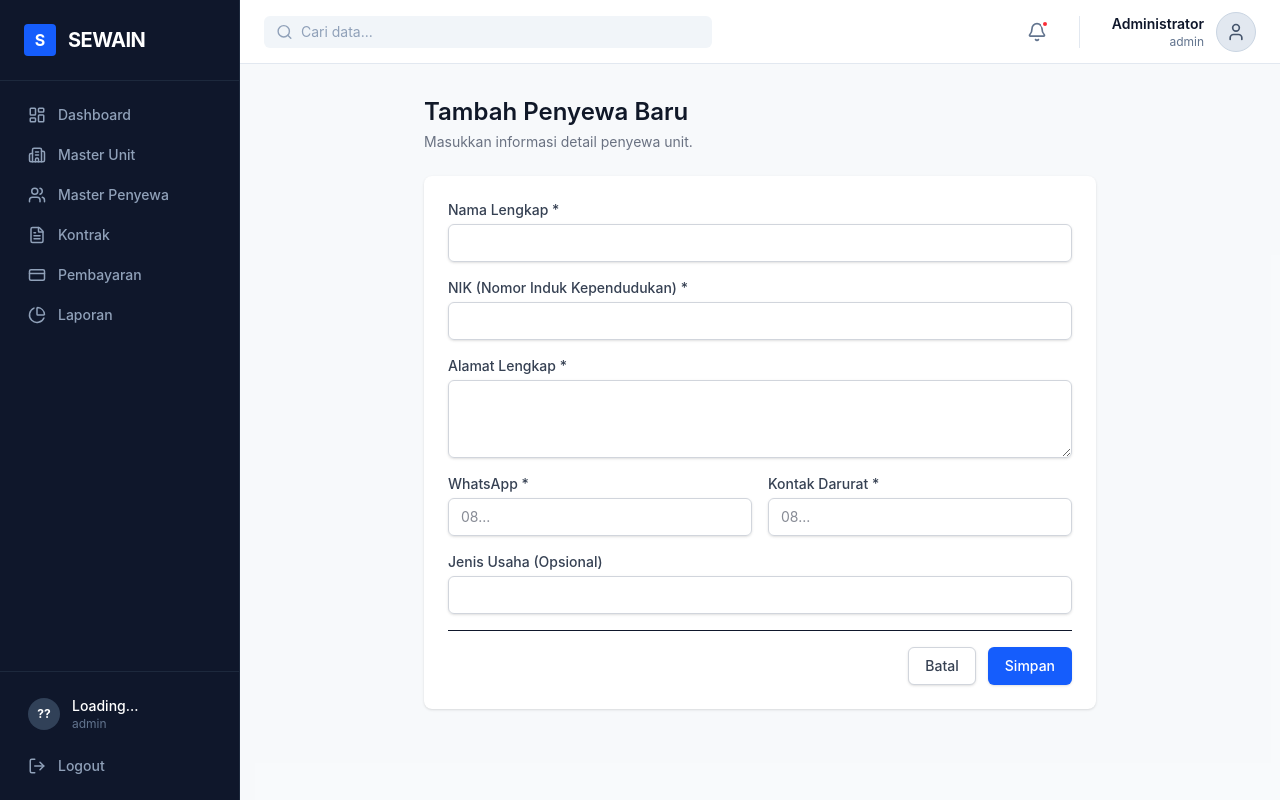
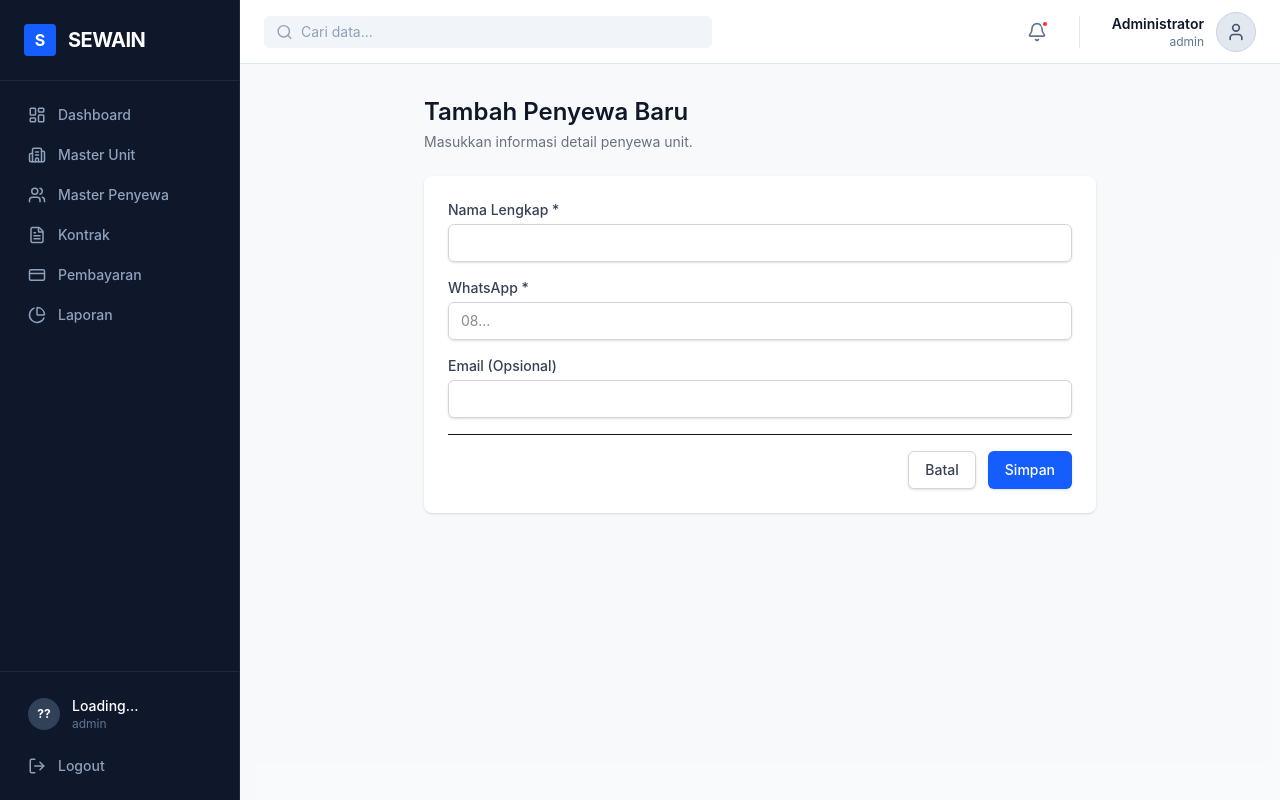
Before and after one commit to andiewirrawan/sewain1, a Next.js app: page /penyewa/tambah in a window 1280 px wide. Built offline with nearby package versions, Linux system fonts and the light colour scheme; sample sign-in values are in the browser's storage.

Commit message:
refactor(penyewa): simplify contact fields and add logging
- Replace NIK, address, and business fields with email in forms.
- Cleanup code and add error logging for database operations.
- Add initial RLS setup script skeleton.

```diff
--- a/app/api/penyewa/route.ts
+++ b/app/api/penyewa/route.ts
@@ -17,8 +17,7 @@ export async function GET(request: Request) {
         kontrak_sewa (
           status_kontrak,
           unit (
-            kode_unit,
-
+            kode_unit
           )
         )
       `)
@@ -73,6 +72,7 @@ export async function POST(request: Request) {
       .single();
 
     if (error) {
+      console.error('Supabase INSERT error:', error);
       return NextResponse.json({ message: error.message }, { status: 500 });
     }
 
--- a/app/penyewa/[id]/edit/page.tsx
+++ b/app/penyewa/[id]/edit/page.tsx
@@ -13,11 +13,8 @@ export default function EditPenyewaPage() {
   const [fetching, setFetching] = useState(true);
   const [formData, setFormData] = useState({
     nama: '',
-    nik: '',
-    alamat: '',
     whatsapp: '',
-    kontak_darurat: '',
-    jenis_usaha: ''
+    email: ''
   });
 
   useEffect(() => {
@@ -38,11 +35,8 @@ export default function EditPenyewaPage() {
       const data = await res.json();
       setFormData({
         nama: data.nama || '',
-        nik: data.nik || '',
-        alamat: data.alamat || '',
         whatsapp: data.whatsapp || '',
-        kontak_darurat: data.kontak_darurat || '',
-        jenis_usaha: data.jenis_usaha || ''
+        email: data.email || ''
       });
     } catch (error) {
       console.error(error);
@@ -110,62 +104,24 @@ export default function EditPenyewaPage() {
           </div>
 
           <div>
-            <label className="block text-sm font-medium text-gray-700">NIK (Nomor Induk Kependudukan) *</label>
+            <label className="block text-sm font-medium text-gray-700">WhatsApp *</label>
             <input
               type="text"
-              name="nik"
+              name="whatsapp"
               required
-              value={formData.nik}
+              value={formData.whatsapp}
               onChange={handleChange}
               className="mt-1 block w-full rounded-md border-gray-300 shadow-sm focus:border-blue-500 focus:ring-blue-500 sm:text-sm border py-2 px-3"
+              placeholder="08..."
             />
           </div>
 
           <div>
-            <label className="block text-sm font-medium text-gray-700">Alamat Lengkap *</label>
-            <textarea
-              name="alamat"
-              required
-              rows={3}
-              value={formData.alamat}
-              onChange={handleChange}
-              className="mt-1 block w-full rounded-md border-gray-300 shadow-sm focus:border-blue-500 focus:ring-blue-500 sm:text-sm border py-2 px-3"
-            />
-          </div>
-
-          <div className="grid grid-cols-1 gap-4 sm:grid-cols-2">
-            <div>
-              <label className="block text-sm font-medium text-gray-700">WhatsApp *</label>
-              <input
-                type="text"
-                name="whatsapp"
-                required
-                value={formData.whatsapp}
-                onChange={handleChange}
-                className="mt-1 block w-full rounded-md border-gray-300 shadow-sm focus:border-blue-500 focus:ring-blue-500 sm:text-sm border py-2 px-3"
-                placeholder="08..."
-              />
-            </div>
-            <div>
-              <label className="block text-sm font-medium text-gray-700">Kontak Darurat *</label>
-              <input
-                type="text"
-                name="kontak_darurat"
-                required
-                value={formData.kontak_darurat}
-                onChange={handleChange}
-                className="mt-1 block w-full rounded-md border-gray-300 shadow-sm focus:border-blue-500 focus:ring-blue-500 sm:text-sm border py-2 px-3"
-                placeholder="08..."
-              />
-            </div>
-          </div>
-
-          <div>
-            <label className="block text-sm font-medium text-gray-700">Jenis Usaha (Opsional)</label>
+            <label className="block text-sm font-medium text-gray-700">Email (Opsional)</label>
             <input
-              type="text"
-              name="jenis_usaha"
-              value={formData.jenis_usaha}
+              type="email"
+              name="email"
+              value={formData.email}
               onChange={handleChange}
               className="mt-1 block w-full rounded-md border-gray-300 shadow-sm focus:border-blue-500 focus:ring-blue-500 sm:text-sm border py-2 px-3"
             />
--- a/app/penyewa/page.tsx
+++ b/app/penyewa/page.tsx
@@ -145,7 +145,6 @@ export default function PenyewaPage() {
                   >
                     <td className="px-6 py-4 whitespace-nowrap">
                       <div className="text-sm font-medium text-gray-900">{p.nama}</div>
-                      <div className="text-sm text-gray-500">{p.nik}</div>
                     </td>
                     <td className="px-6 py-4 whitespace-nowrap">
                       <div className="text-sm text-gray-900">{p.whatsapp}</div>
--- a/app/penyewa/tambah/page.tsx
+++ b/app/penyewa/tambah/page.tsx
@@ -9,11 +9,8 @@ export default function TambahPenyewaPage() {
   const [loading, setLoading] = useState(false);
   const [formData, setFormData] = useState({
     nama: '',
-    nik: '',
-    alamat: '',
     whatsapp: '',
-    kontak_darurat: '',
-    jenis_usaha: ''
+    email: ''
   });
 
   const handleChange = (e: React.ChangeEvent<HTMLInputElement | HTMLTextAreaElement>) => {
@@ -69,62 +66,24 @@ export default function TambahPenyewaPage() {
           </div>
 
           <div>
-            <label className="block text-sm font-medium text-gray-700">NIK (Nomor Induk Kependudukan) *</label>
+            <label className="block text-sm font-medium text-gray-700">WhatsApp *</label>
             <input
               type="text"
-              name="nik"
+              name="whatsapp"
               required
-              value={formData.nik}
+              value={formData.whatsapp}
               onChange={handleChange}
               className="mt-1 block w-full rounded-md border-gray-300 shadow-sm focus:border-blue-500 focus:ring-blue-500 sm:text-sm border py-2 px-3"
+              placeholder="08..."
             />
           </div>
 
           <div>
-            <label className="block text-sm font-medium text-gray-700">Alamat Lengkap *</label>
-            <textarea
-              name="alamat"
-              required
-              rows={3}
-              value={formData.alamat}
-              onChange={handleChange}
-              className="mt-1 block w-full rounded-md border-gray-300 shadow-sm focus:border-blue-500 focus:ring-blue-500 sm:text-sm border py-2 px-3"
-            />
-          </div>
-
-          <div className="grid grid-cols-1 gap-4 sm:grid-cols-2">
-            <div>
-              <label className="block text-sm font-medium text-gray-700">WhatsApp *</label>
-              <input
-                type="text"
-                name="whatsapp"
-                required
-                value={formData.whatsapp}
-                onChange={handleChange}
-                className="mt-1 block w-full rounded-md border-gray-300 shadow-sm focus:border-blue-500 focus:ring-blue-500 sm:text-sm border py-2 px-3"
-                placeholder="08..."
-              />
-            </div>
-            <div>
-              <label className="block text-sm font-medium text-gray-700">Kontak Darurat *</label>
-              <input
-                type="text"
-                name="kontak_darurat"
-                required
-                value={formData.kontak_darurat}
-                onChange={handleChange}
-                className="mt-1 block w-full rounded-md border-gray-300 shadow-sm focus:border-blue-500 focus:ring-blue-500 sm:text-sm border py-2 px-3"
-                placeholder="08..."
-              />
-            </div>
-          </div>
-
-          <div>
-            <label className="block text-sm font-medium text-gray-700">Jenis Usaha (Opsional)</label>
+            <label className="block text-sm font-medium text-gray-700">Email (Opsional)</label>
             <input
-              type="text"
-              name="jenis_usaha"
-              value={formData.jenis_usaha}
+              type="email"
+              name="email"
+              value={formData.email}
               onChange={handleChange}
               className="mt-1 block w-full rounded-md border-gray-300 shadow-sm focus:border-blue-500 focus:ring-blue-500 sm:text-sm border py-2 px-3"
             />
--- /dev/null
+++ b/setup-rls.js
@@ -0,0 +1,19 @@
+const { createClient } = require('@supabase/supabase-js');
+const url = process.env.NEXT_PUBLIC_SUPABASE_URL;
+const key = process.env.SUPABASE_SERVICE_ROLE_KEY;
+const sb = createClient(url, key);
+
+async function run() {
+  // Creating policies for authenticated users
+  const queries = [
+    `CREATE POLICY "Enable all operations for authenticated users" ON "public"."penyewa" AS PERMISSIVE FOR ALL TO authenticated USING (true) WITH CHECK (true);`,
+  ];
+
+  // Need to run this as SQL. Can I run SQL via RPC?
+  // Let me try to see if there is an `execute_sql` function or similar I can use.
+  // Actually, I can use the supabase client's `query` if it supports raw SQL.
+  // Wait, I cannot execute raw SQL with `supabase-js` directly.
+
+  console.log("Cannot run SQL directly with supabase-js client.");
+}
+run();
```
